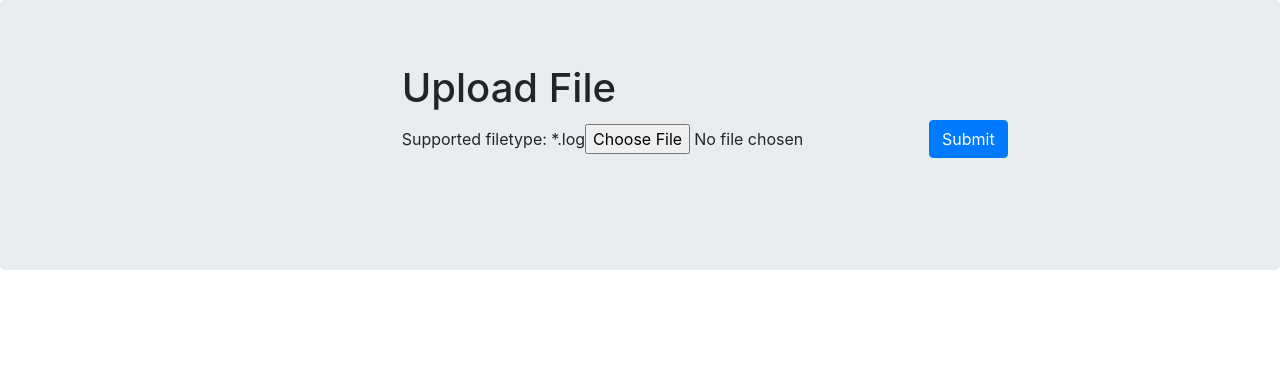
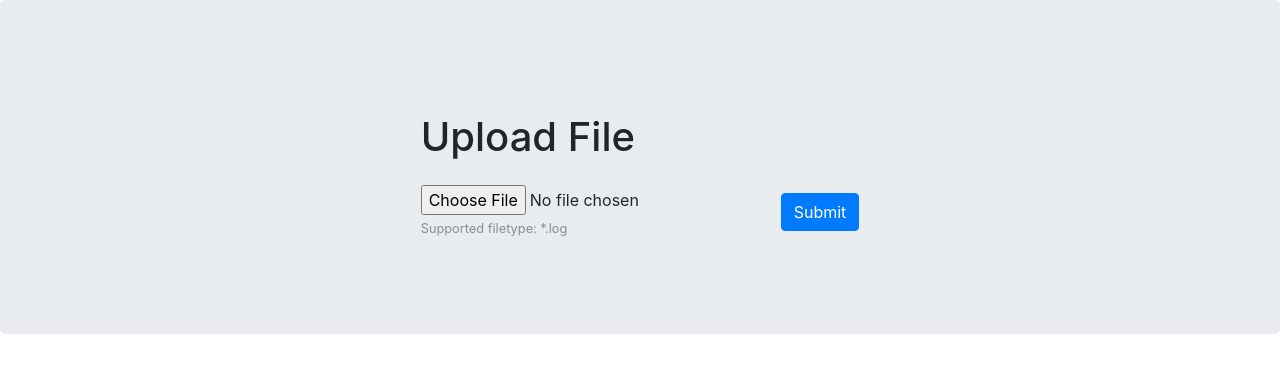
Before and after one commit to EeYiengZheng/LogAnalyzer, a Flask app: page /upload in a window 1280 px wide. Shown: the part 56-429 px from the top of the page. Run offline with Flask 2, Linux system fonts and the light colour scheme; a user stored in the database is signed in; some libraries are stand-ins or nearby versions.

Commit message:
made a new block for uploader.

```diff
--- a/flaskfrontend/app/templates/base.html
+++ b/flaskfrontend/app/templates/base.html
@@ -135,6 +135,12 @@
 
                 {% endblock %}
             </div>
+            <div class="d-flex justify-content-center">
+                <div class="d-flex p-2 flex-column">
+                    {% block uploader %}
+                    {% endblock %}
+                </div>
+            </div>
 
         </div>
 
@@ -147,9 +153,9 @@
 </div>
 
 <script
-  src="https://code.jquery.com/jquery-3.2.1.min.js"
-  integrity="sha256-hwg4gsxgFZhOsEEamdOYGBf13FyQuiTwlAQgxVSNgt4="
-  crossorigin="anonymous"></script>
+        src="https://code.jquery.com/jquery-3.2.1.min.js"
+        integrity="sha256-hwg4gsxgFZhOsEEamdOYGBf13FyQuiTwlAQgxVSNgt4="
+        crossorigin="anonymous"></script>
 <script>window.jQuery || document.write('<script src="https://getbootstrap.com/assets/js/vendor/jquery.min.js"><\/script>')</script>
 <script src="https://getbootstrap.com/assets/js/vendor/popper.min.js"></script>
 <script src="https://getbootstrap.com/dist/js/bootstrap.min.js"></script>
--- a/flaskfrontend/app/templates/upload.html
+++ b/flaskfrontend/app/templates/upload.html
@@ -1,15 +1,19 @@
 {% extends "base.html" %}
 
-{% block content %}
-    <h1>Upload File</h1>
-    <form action="http://localhost:5000/upload_file" method="POST"
-          enctype="multipart/form-data" class="form-inline">
+{% block uploader %}
+    <div class="p-2">
+        <h1>Upload File</h1>
+    </div>
+    <form class="form-inline" action="http://localhost:5000/upload_file" method="POST"
+          enctype="multipart/form-data">
         {{ form.hidden_tag() }}
         <div class="form-group">
-            <label for="f-chooser1">Supported filetype: *.log</label>
-            <input type="file" class="form-control-file" name="new_file" id="f-chooser1" accept=".log"/>
-        <input class="btn btn-primary float-right" type="submit"/>
+            <label for="f-chooser1"> </label>
+            <div class="p-2"><input type="file" class="form-control-file" name="new_file" id="f-chooser1"
+                                    accept=".log" aria-describedby="file-chooser-helper"/>
+                <small id="file-chooser-helper" class="form-text text-muted">Supported filetype: *.log</small>
+            </div>
+            <div class="p-2"><input class="btn btn-primary float-right" type="submit"/></div>
         </div>
-
     </form>
 {% endblock %}
```
